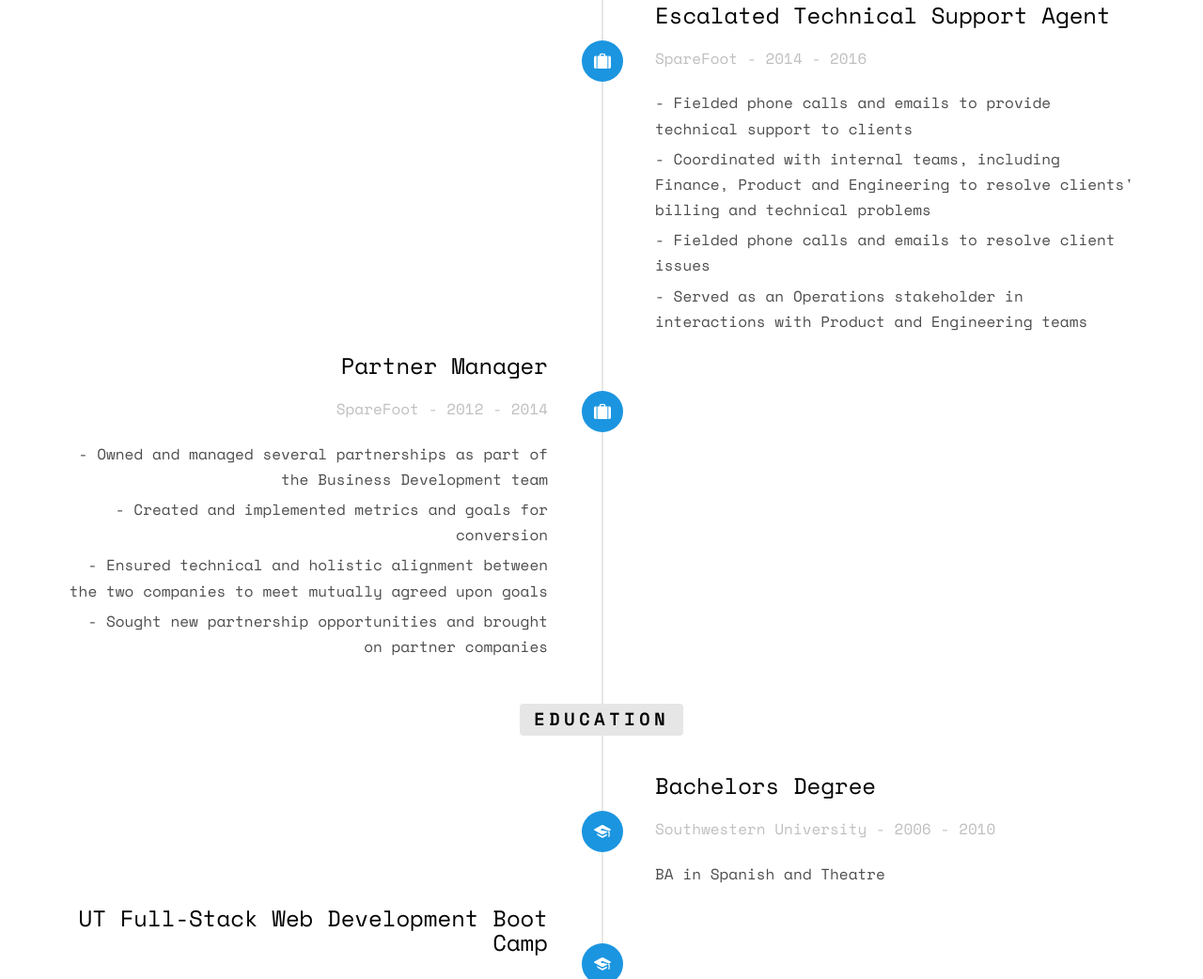
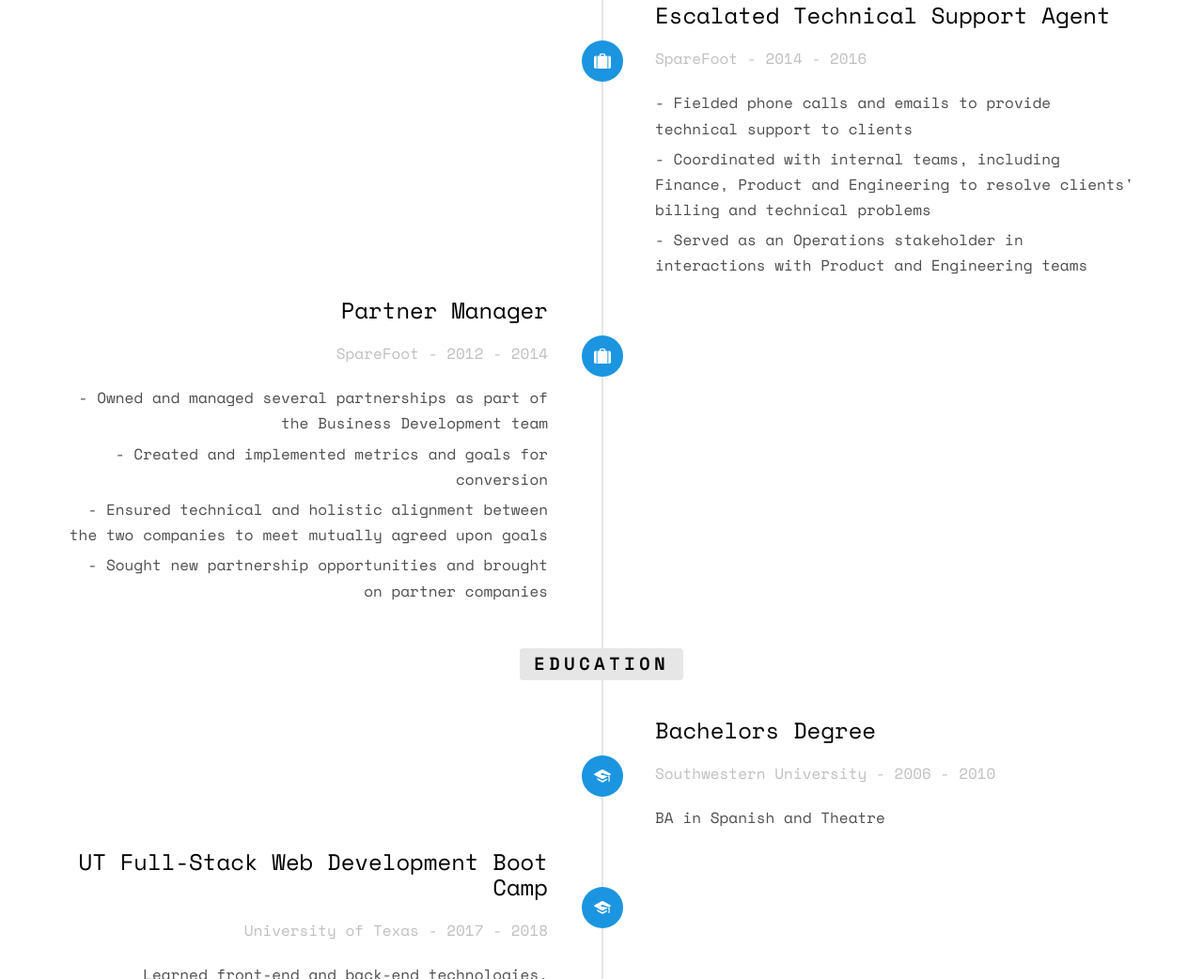
Before and after one commit to gaudynights/gaudynights.github.io, a plain HTML site: page index.html in a window 1280 px wide. Shown: the part 2295-3337 px from the top of the page at 94% size. Drawn offline with nearby package versions, Linux system fonts and the light colour scheme; some packages are replaced by stand-ins of ours; no server answers; files whose address does not match are found by name.

Commit message:
removed redundant role description

```diff
--- a/index.html
+++ b/index.html
@@ -150,7 +150,6 @@
 								<div class="timeline-body">
 									<p>- Fielded phone calls and emails to provide technical support to clients</p>
 									<p>- Coordinated with internal teams, including Finance, Product and Engineering to resolve clients' billing and technical problems</p>
-									<p>- Fielded phone calls and emails to resolve client issues</p>
 									<p>- Served as an Operations stakeholder in interactions with Product and Engineering teams</p>
 								</div>
 							</div>
```
